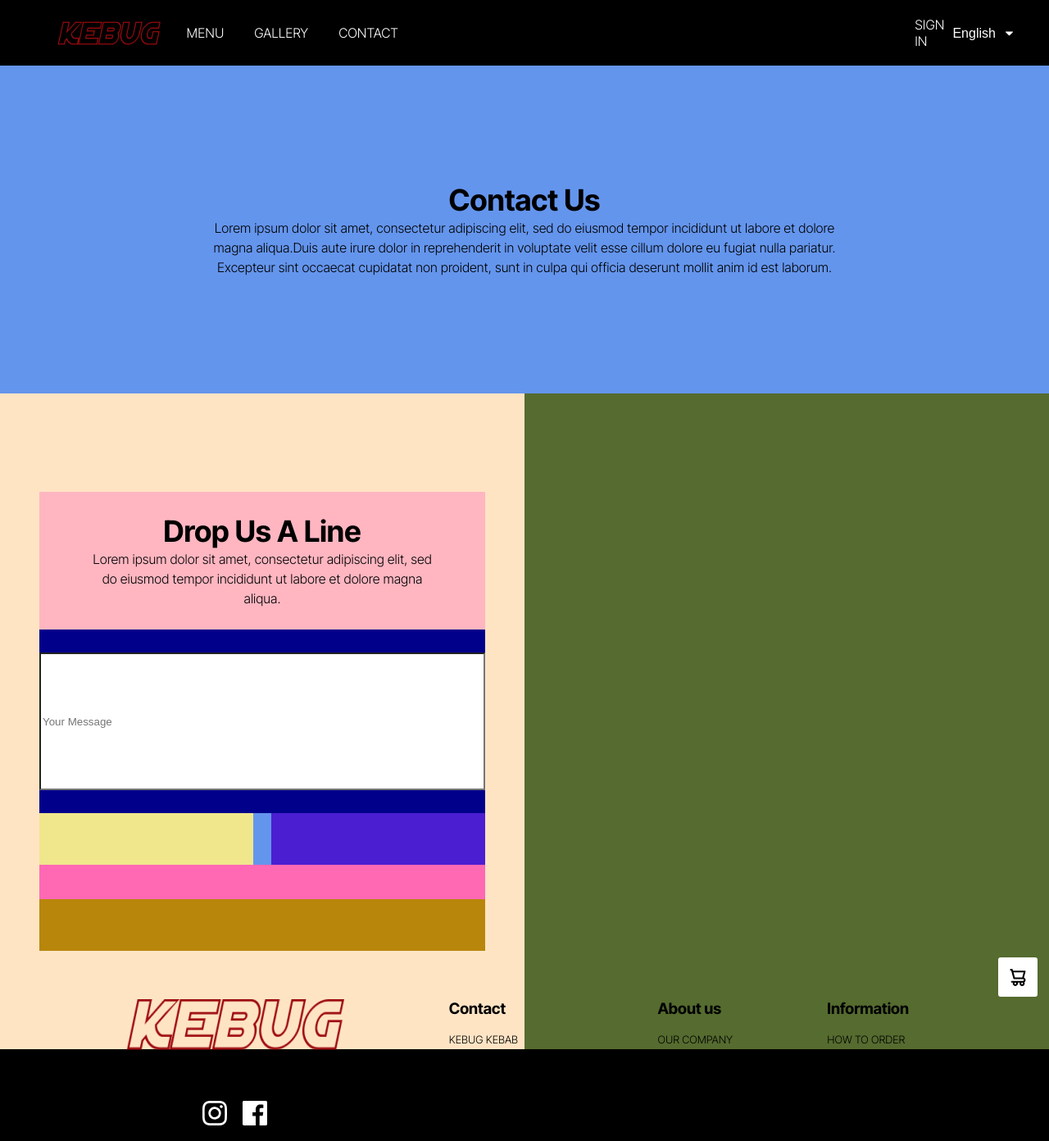
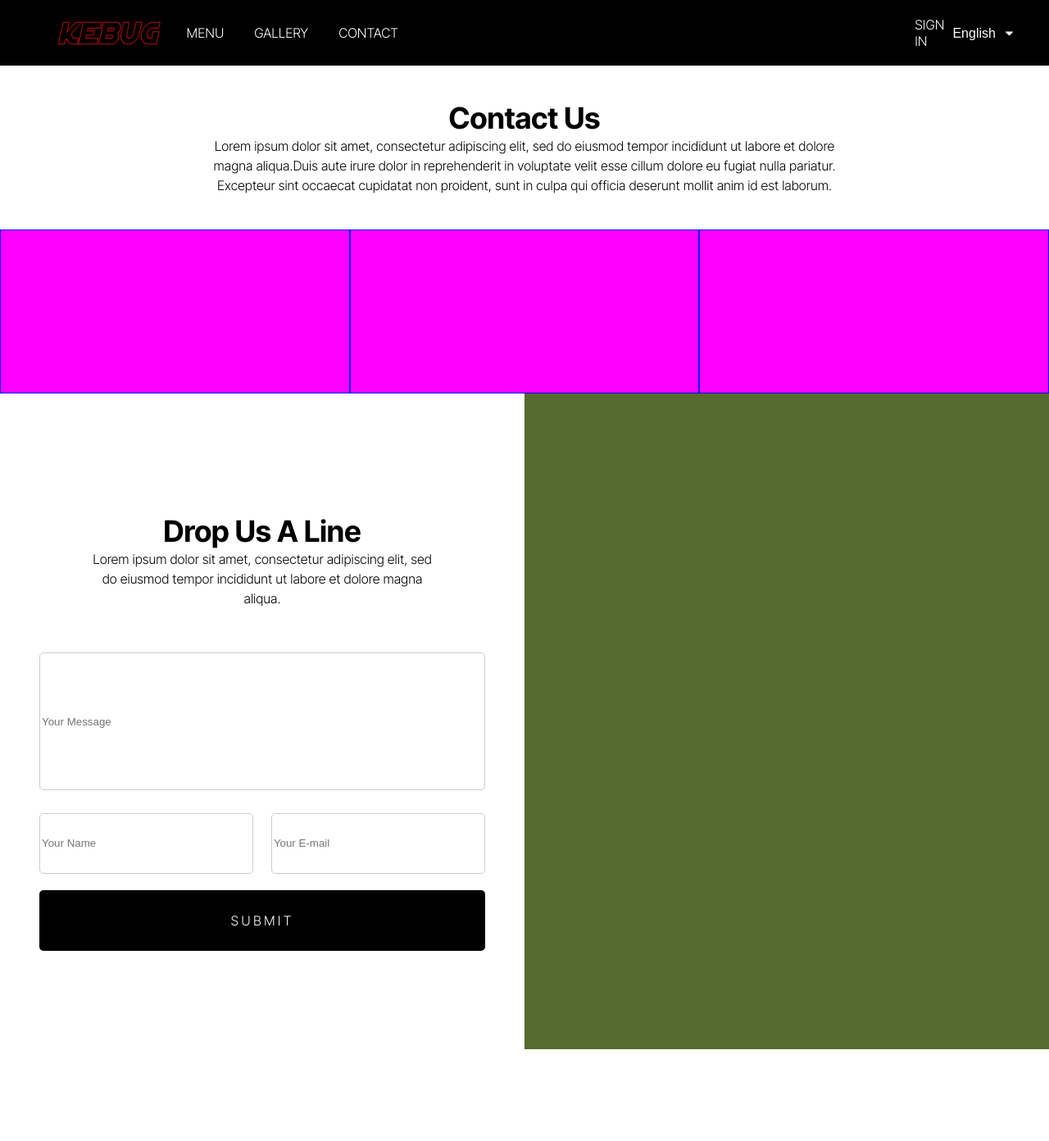
Before and after one commit to h3770k1k1/restaurant-site, a React (Create React App) app: page /contact in a window 1280 px wide. Shown: the whole page at 82% size. After the commit the page ends 1280 px from the top, so only its background shows below. Built offline with nearby package versions, Linux system fonts and the light colour scheme.

Commit message:
stylization almost done beside contact ways

```diff
--- a/src/components/Contact.css
+++ b/src/components/Contact.css
@@ -16,9 +16,9 @@ margin: 0;
 .contact-info{
     padding-top: 10vh;
 width: 100%;
-height: calc(100% / 3);
+height: calc(100% / 6);
 
-background-color: cornflowerblue;
+background-color: rgb(255, 255, 255);
 display: flex;
 flex-direction: column;
 justify-content: center;
@@ -40,17 +40,22 @@ grid-template-rows: 1fr;
 }
 
 .e-mail-container{
-background-color: bisque;
+background-color: rgb(255, 255, 255);
 display: flex;
 justify-content: center;
 align-items: center;
 }
+
+.e-mail-container *{
+    border-radius: 5px;
+}
+
 .map-container{
 background-color: darkolivegreen;
 }
 
 .contact-form{
-    background-color: darkblue;
+    background-color: rgb(255, 255, 255);
     height: 70%;
     width: 85%;
     display: grid;
@@ -60,7 +65,7 @@ grid-row-gap: 5%;
 }
 
 .text-block{
-background-color: lightpink;
+background-color: rgb(255, 255, 255);
 display: flex;
 justify-content: center;
 align-items: center;
@@ -73,17 +78,16 @@ display: flex;
 justify-content: flex-start;
 align-items: flex-start;
 }
-
 .signature{
-background-color: hotpink;
+background-color: rgb(255, 255, 255);
 display: grid;
 grid-template-columns: 1fr;
 grid-template-rows: repeat(2, 1fr);
-grid-row-gap: 25%;
+grid-row-gap: 12%;
 }
 
 .personal-details{
-    background-color: cornflowerblue;
+    background-color: rgb(255, 255, 255);
     display: grid;
 grid-template-columns: repeat(2, 1fr);
 grid-template-rows: 1fr;
@@ -91,15 +95,15 @@ grid-column-gap: 4%;
 
 }
 .submit-button{
-    background-color: darkgoldenrod;
+    background-color: rgb(0, 0, 0);
+    display: flex;
+    text-align: center;
+    align-items: center;
+    justify-content: center;
+    color: white;
+    letter-spacing: 0.2em;
 }
 
-.name{
-    background-color: khaki;
-}
-.e-mail{
-    background-color: rgb(75, 30, 210);
-}
 
 .heading{
     font-size: 36px;
@@ -122,3 +126,23 @@ grid-column-gap: 4%;
     text-align: center;
     line-height: 1.5;
 }
+
+.contact-ways{
+height: calc(100% / 6);
+width: 100%;
+background-color: fuchsia;
+display: grid;
+grid-template-columns: repeat(3, 1fr);
+grid-template-rows: 1fr;
+}
+.contact-way{
+    border:1px solid blue
+}
+
+input{
+    border: 1px solid #ccc;
+    transition: border-color 0.3s ease-in-out;
+    }
+input:hover, input:focus {
+    border: 2px solid red;
+  }
--- a/src/components/Contact.js
+++ b/src/components/Contact.js
@@ -19,6 +19,11 @@ const Contact = () => {
 						laborum.
 					</div>
 				</div>
+				<div className="contact-ways">
+					<div className="contact-way"></div>
+					<div className="contact-way"></div>
+					<div className="contact-way"></div>
+				</div>
 				<div className="map-block">
 					<div className="e-mail-container">
 						<div className="contact-form">
@@ -32,17 +37,22 @@ const Contact = () => {
 							<input className="message-box" placeholder="Your Message"></input>
 							<div className="signature">
 								<div className="personal-details">
-									<div className="peronal-data name"></div>
-									<div className="peronal-data e-mail"></div>
+									<input
+										className="peronal-data name"
+										placeholder="Your Name"
+									></input>
+									<input
+										className="peronal-data e-mail"
+										placeholder="Your E-mail"
+									></input>
 								</div>
-								<div className="submit-button"></div>
+								<div className="submit-button">SUBMIT</div>
 							</div>
 						</div>
 					</div>
 					<div className="map-container"></div>
 				</div>
 			</div>
-			<Footer />
 		</div>
 	);
 };
```
